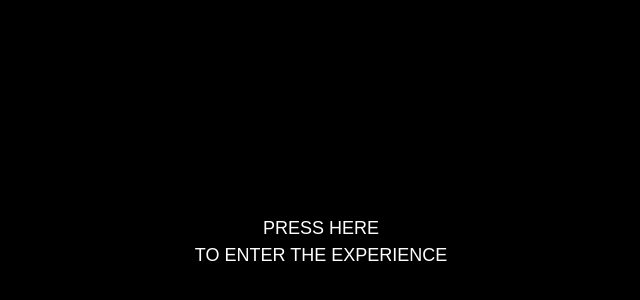
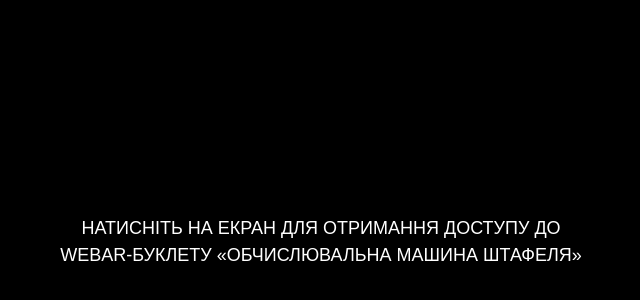
Before and after one commit to vologzhanin-danil/WebAR-Example, a plain HTML site: page index.html in a window 1280 px wide. Shown: the part 158-458 px from the top of the page, without its empty margins (319-959 px from the left). Drawn offline with nearby package versions, Linux system fonts and the light colour scheme.

Commit message:
Changed by GitHub

```diff
--- a/index.html
+++ b/index.html
@@ -27,9 +27,9 @@
                 text-transform: uppercase; font-family: Arial, Helvetica, sans-serif; font-weight: 400; line-height: 1.5em; font-size: large; white-space: nowrap;
                 user-select: none; pointer-events: none;
             ">
-            Press here
+            Натисніть на екран для отримання доступу до
             <br>
-            to enter the experience
+            WebAR-буклету «Обчислювальна машина Штафеля»
         </div>
     </div>
 
```
